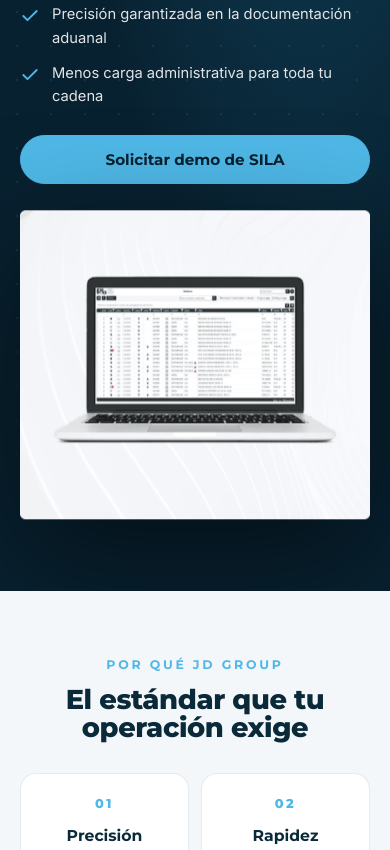
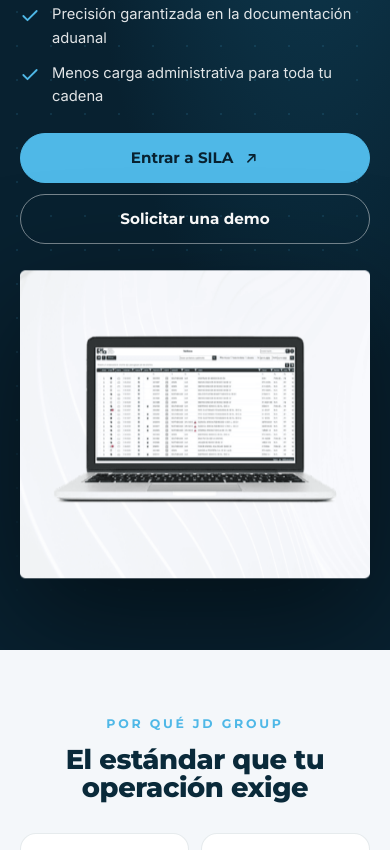
Before and after one commit to EDL0o/propuesta-jd, a plain HTML site: page index.html in a window 390 px wide. Shown: the part 3071-3921 px from the top of the page. Drawn offline with Linux system fonts and the light colour scheme.

Commit message:
Boton Entrar a SILA con link real de la plataforma

```diff
--- a/index.html
+++ b/index.html
@@ -144,7 +144,7 @@
 .sila__visual{position:relative}
 .sila__visual::before{content:"";position:absolute;inset:12% 6%;background:radial-gradient(closest-side,rgba(79,184,231,.35),transparent 70%);filter:blur(30px)}
 .sila__visual img{position:relative;animation:floaty 5s ease-in-out infinite;filter:drop-shadow(0 40px 60px rgba(0,0,0,.5))}
-.sila .btn{margin-top:30px}
+.sila__btns{display:flex;gap:14px;flex-wrap:wrap;margin-top:30px}
 @media(max-width:900px){.sila .container{grid-template-columns:1fr}}
 
 /* VALUES */
@@ -250,7 +250,8 @@
   /* SILA */
   .sila ul{gap:11px;margin-top:22px}
   .sila li{font-size:.92rem}
-  .sila .btn{width:100%;justify-content:center;margin-top:26px}
+  .sila__btns{margin-top:24px;gap:11px}
+  .sila .btn{width:100%;justify-content:center}
   .sila__visual{margin-top:8px}
 
   /* Valores 2×2 compacto */
@@ -407,7 +408,12 @@
         <li><svg viewBox="0 0 24 24" fill="none" stroke="currentColor" stroke-width="2.2" stroke-linecap="round" stroke-linejoin="round"><polyline points="20 6 9 17 4 12"/></svg>Precisión garantizada en la documentación aduanal</li>
         <li><svg viewBox="0 0 24 24" fill="none" stroke="currentColor" stroke-width="2.2" stroke-linecap="round" stroke-linejoin="round"><polyline points="20 6 9 17 4 12"/></svg>Menos carga administrativa para toda tu cadena</li>
       </ul>
-      <a class="btn" href="#contacto">Solicitar demo de SILA</a>
+      <div class="sila__btns">
+        <a class="btn" href="https://id.jdgroup.net/login?return_url=https://sila.jdgroup.net/MainSila/General/Catalogos/default.aspx" target="_blank" rel="noopener">Entrar a SILA
+          <svg viewBox="0 0 24 24" fill="none" stroke="currentColor" stroke-width="2.2" stroke-linecap="round" stroke-linejoin="round"><path d="M7 17L17 7M9 7h8v8"/></svg>
+        </a>
+        <a class="btn btn--ghost" href="#contacto">Solicitar una demo</a>
+      </div>
     </div>
     <div class="sila__visual" data-reveal data-delay="120">
       <img src="assets/Group-188.png" alt="Plataforma SILA">
```
